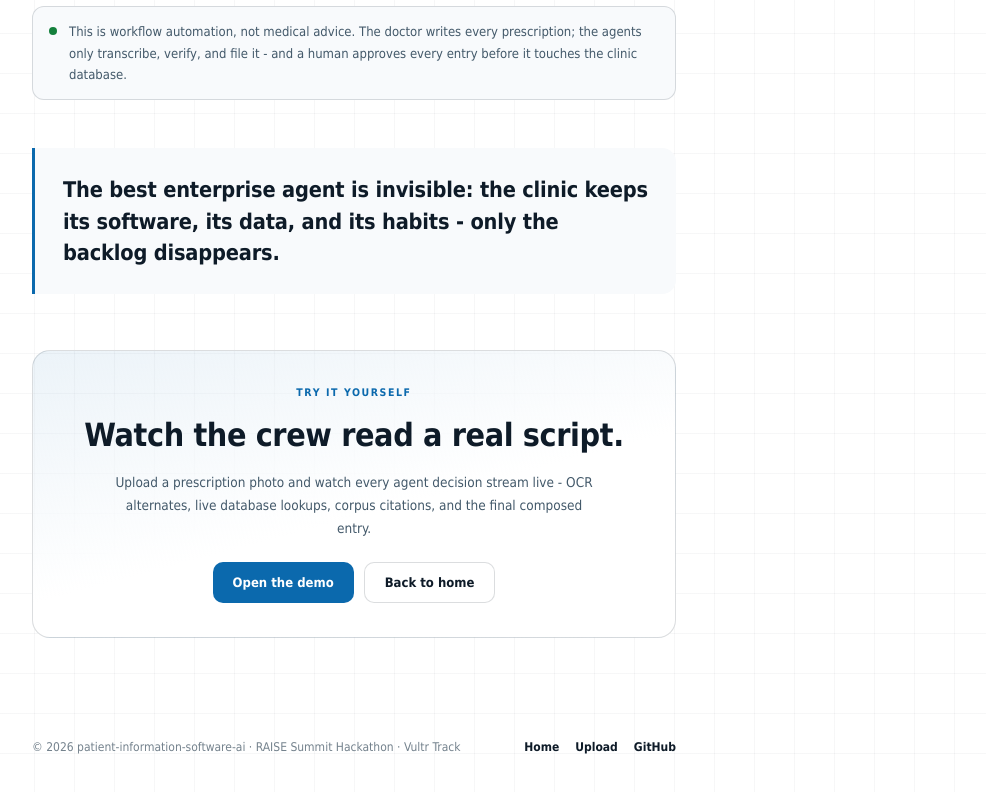
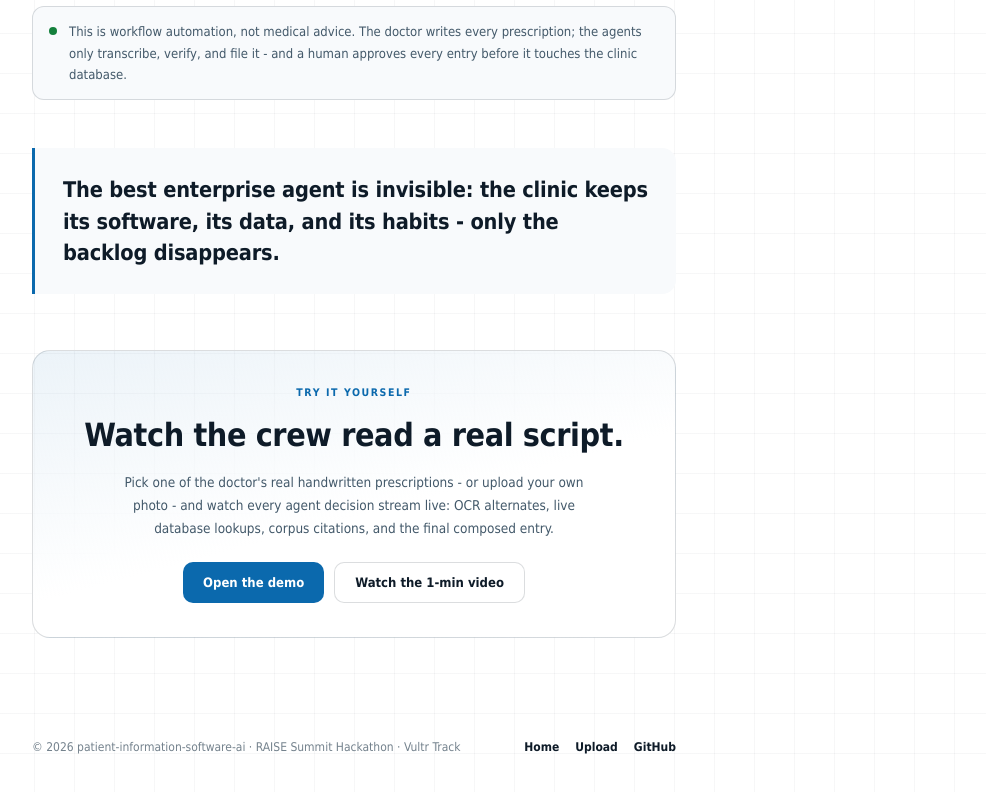
Before and after one commit to yashwanth-3000/patient-information-software-ai, a Next.js app in the folder website/: page /about in a window 1280 px wide. Shown: the part 4567-5359 px from the top of the page, without its empty margins (286-1272 px from the left). Built offline with nearby package versions, Linux system fonts and the light colour scheme.

Commit message:
About CTA: mention the real-prescription picker and link the demo video
Co-authored-by: Cursor <cursoragent@cursor.com>

```diff
--- a/website/src/app/about/page.tsx
+++ b/website/src/app/about/page.tsx
@@ -319,12 +319,20 @@ export default function AboutPage() {
           <p className={styles.ctaBannerKicker}>Try it yourself</p>
           <h2 className={styles.ctaBannerTitle}>Watch the crew read a real script.</h2>
           <p className={styles.ctaBannerBody}>
-            Upload a prescription photo and watch every agent decision stream live - OCR
-            alternates, live database lookups, corpus citations, and the final composed entry.
+            Pick one of the doctor&apos;s real handwritten prescriptions - or upload your own
+            photo - and watch every agent decision stream live: OCR alternates, live database
+            lookups, corpus citations, and the final composed entry.
           </p>
           <div className={styles.ctaBannerActions}>
             <Link href="/upload" className={styles.ctaPrimary}>Open the demo</Link>
-            <Link href="/" className={styles.ctaSecondary}>Back to home</Link>
+            <a
+              href="https://youtu.be/dV-YGESVPkc"
+              className={styles.ctaSecondary}
+              target="_blank"
+              rel="noreferrer"
+            >
+              Watch the 1-min video
+            </a>
           </div>
         </div>
       </article>
```
